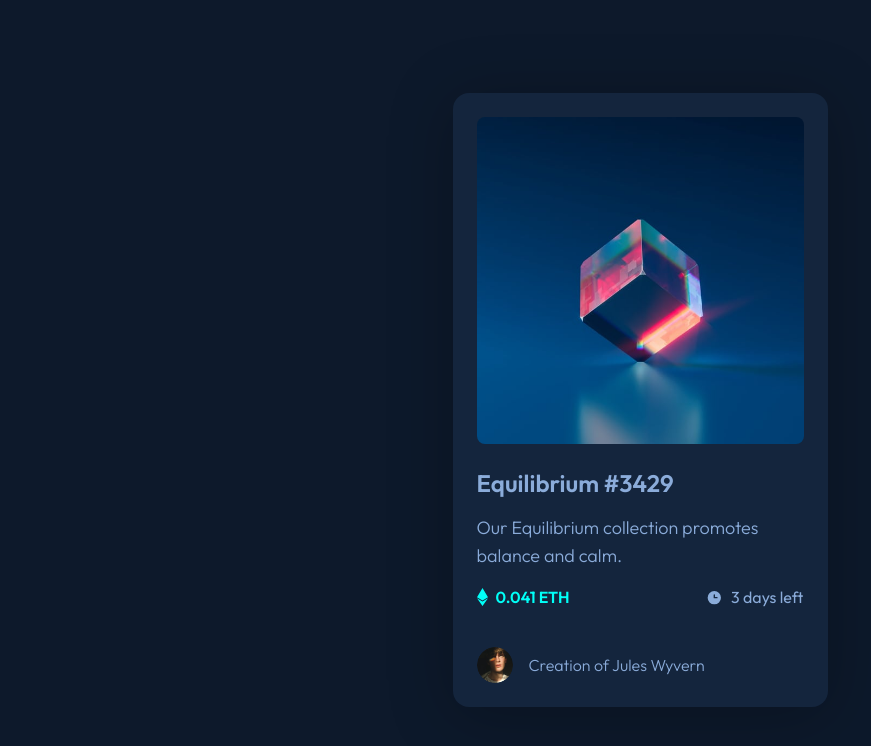
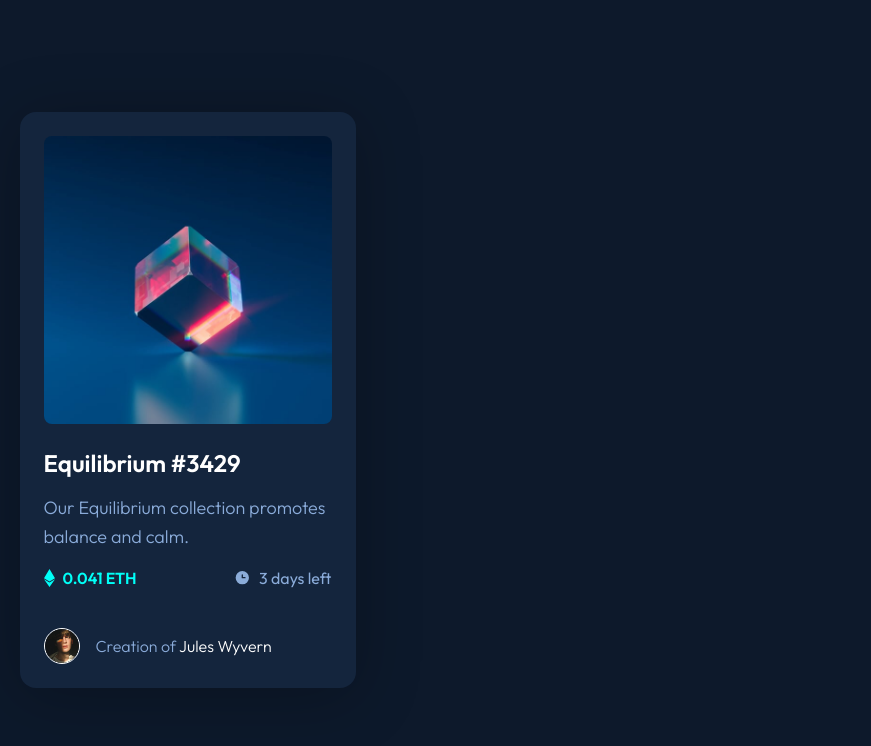
Before and after one commit to 6alactico/Nft-Preview-Card, a website: page index.html in a window 1280 px wide. Shown: the whole page, without its empty margins (0-871 px from the left). Drawn offline with Linux system fonts and the light colour scheme.

Commit message:
minor changes

```diff
--- a/index.html
+++ b/index.html
@@ -29,7 +29,7 @@
         </div>
         <hr>
         <footer class="creator">
-          <img class="profile-img" src="images/image-avatar.png" alt="Avatar of Jules Wyvern">
+          <img class="avatar-img" src="images/image-avatar.png" alt="Avatar of Jules Wyvern">
           <p>Creation of <span class="creator-name">Jules Wyvern</span></p>
         </footer>
     </article>
--- a/styles/styles.scss
+++ b/styles/styles.scss
@@ -20,7 +20,7 @@ body {
     display: flex;
     font-family: Outfit, sans-serif;
     font-size: 1.125rem;
-    justify-self: center;
+    justify-content: center;
 }
 
 img {
@@ -29,7 +29,7 @@ img {
 }
 
 .title, .creator-name {
-    color: var(--White);
+    color: var(--white);
 }
 
 .card {
@@ -38,6 +38,7 @@ img {
     box-shadow: 0 0.5rem 4rem hsl(0deg 0% 0% / 25%);
     gap: $sp-4;
     padding: $sp-5;
+    width: 21rem;
 }
 
 .content {
@@ -85,8 +86,8 @@ hr {
    margin-block: 0.25rem;
 }
 
-.profile-img {
-    border: 0.063rem solid var(--White);
+.avatar-img {
+    border: 0.063rem solid var(--white);
     border-radius: 50%;
     width: 2.25rem;
 }
@@ -105,10 +106,6 @@ hr {
 }
 
 // States
-.main-img:hover, .title:hover, .creator-name:hover, .overlay:hover {
-    color: var(--cyan400);
-    cursor: pointer;
-}
 
 .main-img:hover .overlay {
     align-items: center;
@@ -119,3 +116,8 @@ hr {
     position: absolute;
     width: 100%;
 }
+
+.main-img:hover, .title:hover, .creator-name:hover, .overlay:hover {
+    color: var(--cyan400);
+    cursor: pointer;
+}
```
Also changed, not shown: styles/styles.css, 1 other file.
